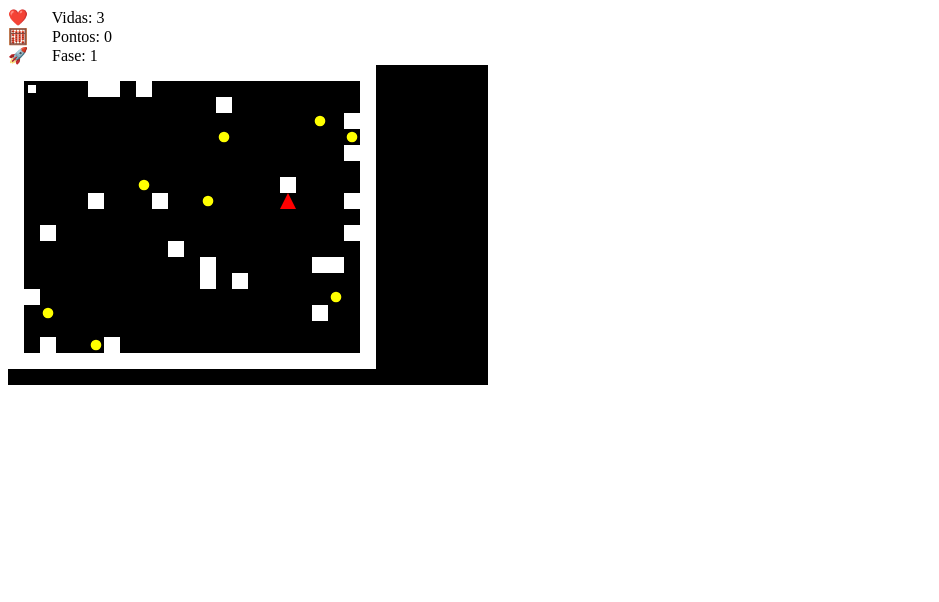
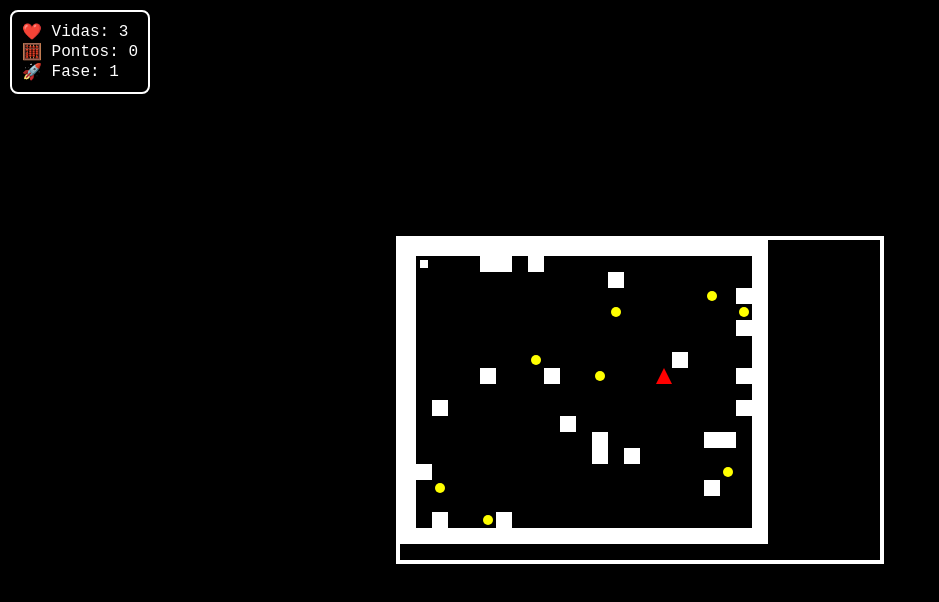
Before and after one commit to Cebolas/MissaoBit, a plain HTML site: page index.html in a window 1280 px wide. Both pictures are taken after a click on the button "MODO HISTÓRIA". Shown: the whole page, without its empty margins (0-939 px from the left). Drawn offline with Linux system fonts and the light colour scheme.

Commit message:
Update index.html

```diff
--- a/index.html
+++ b/index.html
@@ -5,10 +5,56 @@
   <meta name="viewport" content="width=device-width, initial-scale=1.0" />
   <title>Missão Bit</title>
   <style>
-    /* ... (todo o seu CSS permanece igual, exceto removi a parte do timer visual no HUD) ... */
-    #hud span {
-      display: inline-block;
-      min-width: 40px;
+    * {
+      box-sizing: border-box;
+      margin: 0;
+      padding: 0;
+    }
+
+    body {
+      font-family: 'Courier New', monospace;
+      background: #000;
+      color: #fff;
+      display: flex;
+      justify-content: center;
+      align-items: center;
+      height: 100vh;
+      flex-direction: column;
+      overflow: hidden;
+      position: relative;
+    }
+
+    canvas {
+      image-rendering: pixelated;
+      border: 4px solid #fff;
+      background-color: #000;
+    }
+
+    #game-container {
+      display: flex;
+      justify-content: center;
+      align-items: center;
+      width: 100%;
+      height: 100%;
+    }
+
+    #hud {
+      position: absolute;
+      top: 10px;
+      left: 10px;
+      background: rgba(0, 0, 0, 0.7);
+      padding: 10px;
+      border: 2px solid #fff;
+      font-size: 16px;
+      border-radius: 8px;
+      display: none;
+      font-family: 'Courier New', monospace;
+      z-index: 100;
+    }
+
+    .emoji-pixel {
+      font-size: 16px;
+      vertical-align: middle;
     }
 
     #menu {
@@ -25,13 +71,11 @@
       margin-bottom: 20px;
       text-shadow: 3px 3px 0 #fff;
       letter-spacing: 2px;
-      font-family: 'Courier New', monospace;
     }
 
     .description {
       margin-bottom: 30px;
       line-height: 1.5;
-      font-family: 'Courier New', monospace;
     }
 
     .menu-btn {
@@ -45,7 +89,6 @@
       display: block;
       width: 80%;
       transition: all 0.2s;
-      font-family: 'Courier New', monospace;
     }
 
     .menu-btn:hover {
@@ -67,7 +110,6 @@
       max-width: 300px;
       border-radius: 10px;
       z-index: 10;
-      font-family: 'Courier New', monospace;
     }
   </style>
 </head>
@@ -112,7 +154,19 @@
     let jogoPausado = false;
 
     const fases = [];
-    const conceitos = [];
+    const conceitos = [
+      "Bit é a menor unidade de informação.",
+      "Byte é um grupo de 8 bits.",
+      "Hardware é a parte física do computador.",
+      "Software é o que faz o hardware funcionar.",
+      "O processador executa instruções.",
+      "Memória RAM é onde os dados são armazenados temporariamente.",
+      "Sistema Operacional gerencia os recursos do computador.",
+      "Rede conecta computadores para compartilhar dados."
+    ];
+
+    let mapa = [];
+    let player = { x: 0, y: 0 };
 
     function mostrarCutscene(texto, callback) {
       cutsceneBox.innerText = texto;
@@ -137,8 +191,7 @@
       ctx.textAlign = "center";
 
       const palavras = conceito.split(" ");
-      let linha1 = "";
-      let linha2 = "";
+      let linha1 = "", linha2 = "";
 
       for (const palavra of palavras) {
         if (linha1.length + palavra.length < 30) {
@@ -149,9 +202,7 @@
       }
 
       ctx.fillText(linha1.trim(), canvas.width/2, canvas.height/2 - 5);
-      if (linha2) {
-        ctx.fillText(linha2.trim(), canvas.width/2, canvas.height/2 + 15);
-      }
+      if (linha2) ctx.fillText(linha2.trim(), canvas.width/2, canvas.height/2 + 15);
 
       setTimeout(() => {
         jogoPausado = false;
@@ -165,11 +216,7 @@
       for (let y = 1; y < 18; y++) {
         let l = "#";
         for (let x = 1; x < 22; x++) {
-          if ((x <= 3 && y <= 3)) {
-            l += " ";
-          } else {
-            l += Math.random() < 0.08 ? "#" : " ";
-          }
+          l += (x <= 3 && y <= 3) ? " " : (Math.random() < 0.08 ? "#" : " ");
         }
         l += "#";
         mapa.push(l);
@@ -194,17 +241,6 @@
       return mapArray.map(row => row.join(""));
     }
 
-    for (let i = 0; i < 50; i++) {
-      let faseValida = false;
-      while (!faseValida) {
-        const fase = gerarFaseAleatoria();
-        if (verificarCaminhoLivre(fase)) {
-          fases.push(fase);
-          faseValida = true;
-        }
-      }
-    }
-
     function verificarCaminhoLivre(fase) {
       const mapa = fase.map(linha => linha.split(""));
       const visitados = Array(mapa.length).fill().map(() => Array(mapa[0].length).fill(false));
@@ -218,18 +254,13 @@
         visitados[atual.y][atual.x] = true;
         if (mapa[atual.y][atual.x] === ".") pontosAcessiveis++;
 
-        const direcoes = [
-          {dx: 1, dy: 0}, {dx: -1, dy: 0},
-          {dx: 0, dy: 1}, {dx: 0, dy: -1}
-        ];
+        const direcoes = [{dx: 1, dy: 0}, {dx: -1, dy: 0}, {dx: 0, dy: 1}, {dx: 0, dy: -1}];
 
         for (const dir of direcoes) {
           const nx = atual.x + dir.dx;
           const ny = atual.y + dir.dy;
 
-          if (nx >= 0 && nx < mapa[0].length &&
-              ny >= 0 && ny < mapa.length &&
-              mapa[ny][nx] !== "#" && !visitados[ny][nx]) {
+          if (nx >= 0 && nx < mapa[0].length && ny >= 0 && ny < mapa.length && mapa[ny][nx] !== "#" && !visitados[ny][nx]) {
             fila.push({x: nx, y: ny});
           }
         }
@@ -239,20 +270,16 @@
       return pontosAcessiveis >= Math.ceil(totalPontos * 0.5);
     }
 
-    const conceitosBase = [
-      "Bit é a menor unidade de informação.",
-      "Byte é um grupo de 8 bits.",
-      "Hardware é a parte física do computador.",
-      "Software é o que faz o hardware funcionar.",
-      "O processador executa instruções.",
-      "Memória RAM é onde os dados são armazenados temporariamente.",
-      "Sistema Operacional gerencia os recursos do computador.",
-      "Rede conecta computadores para compartilhar dados."
-    ];
-    conceitos.push(...conceitosBase);
-
-    let mapa = [];
-    let player = { x: 0, y: 0 };
+    for (let i = 0; i < 50; i++) {
+      let faseValida = false;
+      while (!faseValida) {
+        const fase = gerarFaseAleatoria();
+        if (verificarCaminhoLivre(fase)) {
+          fases.push(fase);
+          faseValida = true;
+        }
+      }
+    }
 
     function carregarFase(n) {
       if (modoDesafio && n >= fases.length) {
@@ -298,46 +325,44 @@
 
       for (let y = 0; y < mapa.length; y++) {
         for (let x = 0; x < mapa[y].length; x++) {
-          if (mapa[y][x] === "#") {
+          let char = mapa[y][x];
+          if (char === "#") {
             ctx.fillStyle = "#fff";
             ctx.fillRect(x * tileSize, y * tileSize, tileSize, tileSize);
-          } else if (mapa[y][x] === ".") {
-            ctx.fillStyle = "#ffff00";
+          } else if (char === ".") {
+            ctx.fillStyle = "#ff0";
             ctx.beginPath();
-            ctx.arc(x * tileSize + tileSize/2, y * tileSize + tileSize/2, tileSize/3, 0, Math.PI * 2);
+            ctx.arc(x * tileSize + 8, y * tileSize + 8, 5, 0, Math.PI * 2);
             ctx.fill();
-          } else if (mapa[y][x] === "X") {
+          } else if (char === "V") {
+            ctx.fillStyle = "#f00";
+            ctx.beginPath();
+            ctx.moveTo(x * tileSize + 8, y * tileSize);
+            ctx.lineTo(x * tileSize + 16, y * tileSize + 16);
+            ctx.lineTo(x * tileSize, y * tileSize + 16);
+            ctx.closePath();
+            ctx.fill();
+          } else if (char === "X") {
             ctx.fillStyle = "#0f0";
             ctx.beginPath();
-            ctx.arc(x * tileSize + tileSize/2, y * tileSize + tileSize/2, tileSize/2, 0, Math.PI * 2);
-            ctx.fill();
-          } else if (mapa[y][x] === "V") {
-            ctx.fillStyle = "#f00";
-            ctx.beginPath();
-            ctx.moveTo(x * tileSize + tileSize/2, y * tileSize);
-            ctx.lineTo(x * tileSize + tileSize, y * tileSize + tileSize);
-            ctx.lineTo(x * tileSize, y * tileSize + tileSize);
-            ctx.closePath();
+            ctx.arc(x * tileSize + 8, y * tileSize + 8, 8, 0, Math.PI * 2);
             ctx.fill();
           }
         }
       }
 
       ctx.fillStyle = "#fff";
-      ctx.fillRect(player.x * tileSize + tileSize/4, player.y * tileSize + tileSize/4, tileSize/2, tileSize/2);
+      ctx.fillRect(player.x * tileSize + 4, player.y * tileSize + 4, 8, 8);
     }
 
     function mover(dx, dy) {
       if (jogoPausado) return;
-
       const nx = player.x + dx;
       const ny = player.y + dy;
+      if (nx < 0 || ny < 0 || nx >= mapa[0].length || ny >= mapa.length) return;
+      const destino = mapa[ny][nx];
+      if (destino === "#") return;
 
-      if (nx < 0 || nx >= mapa[0].length || ny < 0 || ny >= mapa.length) return;
-
-      const destino = mapa[ny][nx];
-
-      if (destino !== "#") {
       for (const inimigo of inimigos) {
         if (inimigo.x === nx && inimigo.y === ny) {
           perderVida("☠️ Você foi atingido por um vírus!");
@@ -366,7 +391,6 @@
       }
 
       desenharMapa();
-      }
     }
 
     function moverInimigos() {
@@ -404,6 +428,11 @@
       carregarFase(faseAtual);
     }
 
+    function gameLoop() {
+      moverInimigos();
+      requestAnimationFrame(gameLoop);
+    }
+
     window.addEventListener("keydown", (e) => {
       if (menu.style.display === "none" && !jogoPausado) {
         if (e.key === "ArrowUp") mover(0, -1);
@@ -428,6 +457,8 @@
       canvas.style.display = "block";
       carregarFase(0);
     });
+
+    requestAnimationFrame(gameLoop);
   </script>
 </body>
 </html>
```
Lines whose indentation alone changed are shown as unchanged.
